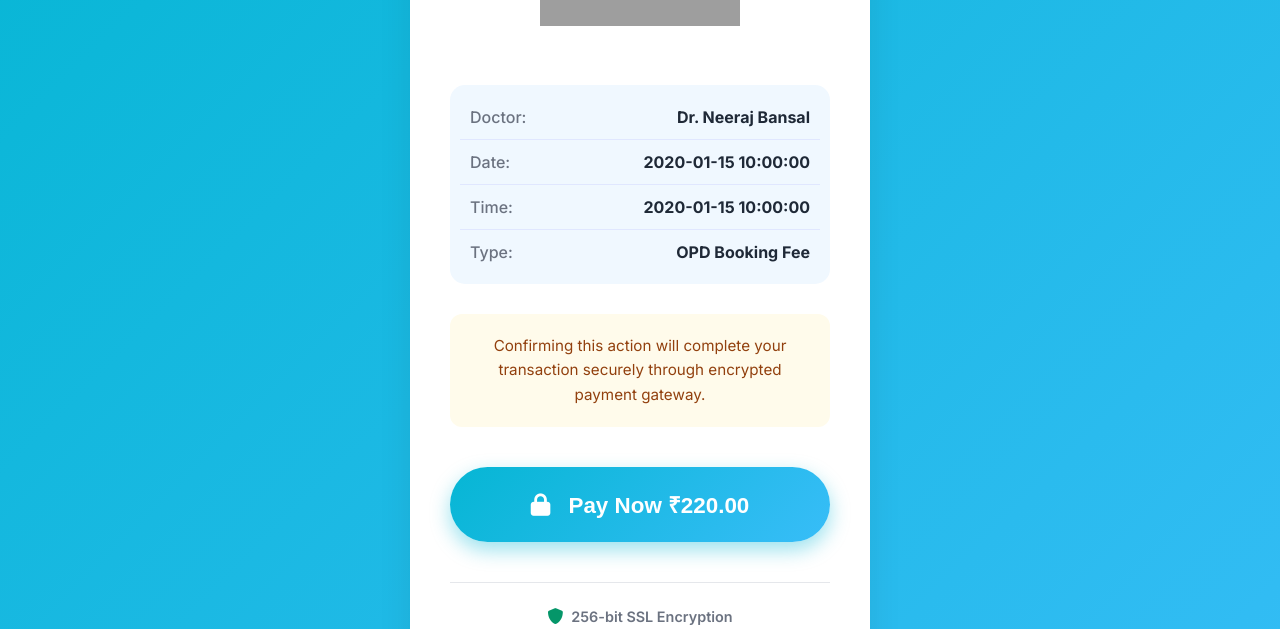
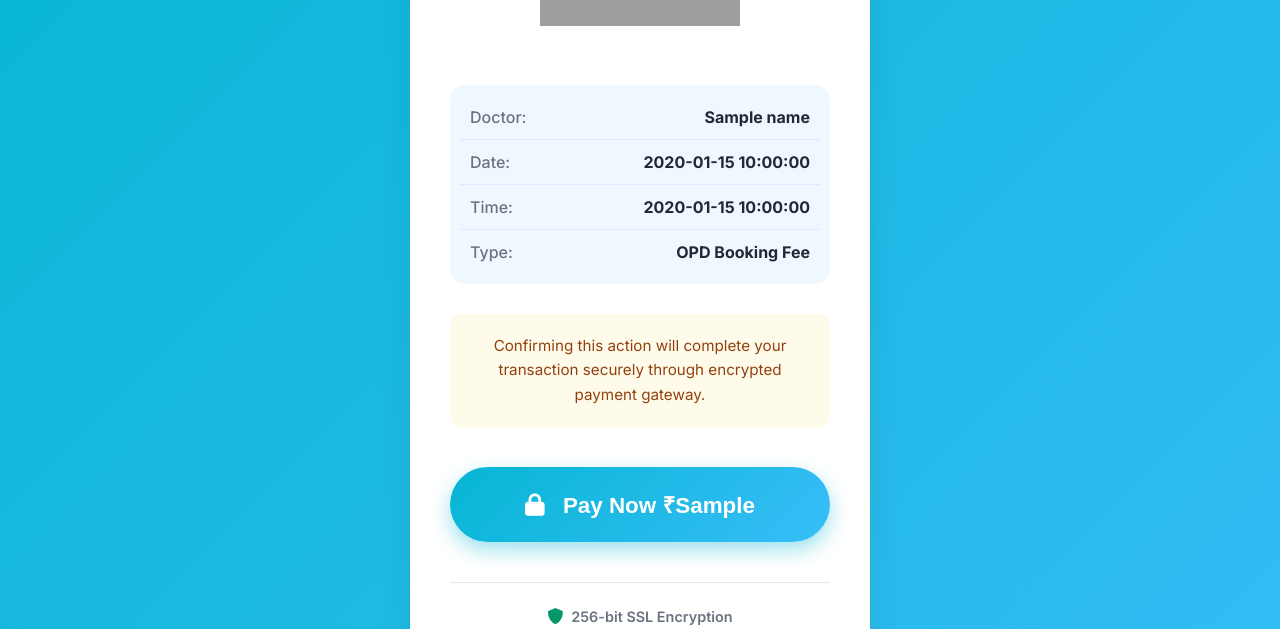
Before and after one commit to indra8959/doctor_appointment_automation_on_whatsapp, a Flask app: template templates/payment.html in a window 1280 px wide. Shown: the part 184-813 px from the top of the page. Run offline with Flask 3, Linux system fonts and the light colour scheme; the template is opened without the code that fills it: most values are stand-ins (such as "Sample title", 1, 10 or a date in 2020); parts of the project's set-up code (start-up, migrations or seed data) failed here and were passed over; some libraries are stand-ins or nearby versions; grey boxes are pictures that could not be loaded.

Commit message:
Update payment.html

```diff
--- a/templates/payment.html
+++ b/templates/payment.html
@@ -238,7 +238,7 @@
 
         <!-- Appointment Details - Clean, Minimal Structure -->
         <div class="appointment-details">
-            <div class="detail-item"><span>Doctor:</span> <strong>Dr. Neeraj Bansal</strong></div>
+            <div class="detail-item"><span>Doctor:</span> <strong>{{ name }}</strong></div>
             <div class="detail-item"><span>Date:</span> <strong>{{ date }}</strong></div>
             <div class="detail-item"><span>Time:</span> <strong>{{ time }}</strong></div>
             <div class="detail-item"><span>Type:</span> <strong>OPD Booking Fee</strong></div>
@@ -256,7 +256,7 @@
   class="pay-button"
   onclick="openInRealBrowser('{{ pay_url }}')"
 >
-  <i class="fas fa-lock"></i> Pay Now ₹220.00
+  <i class="fas fa-lock"></i> Pay Now ₹{{ rs }}
 </button>
 
 <script>
```
